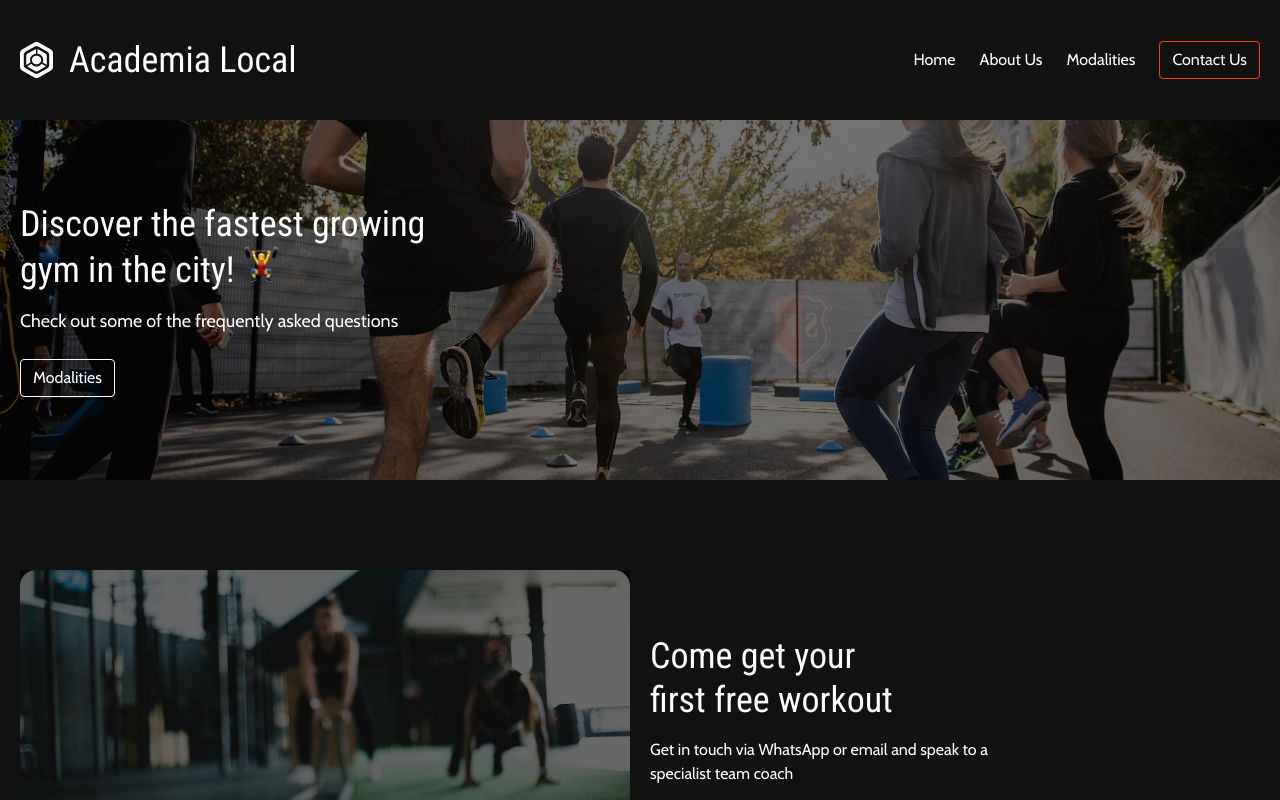
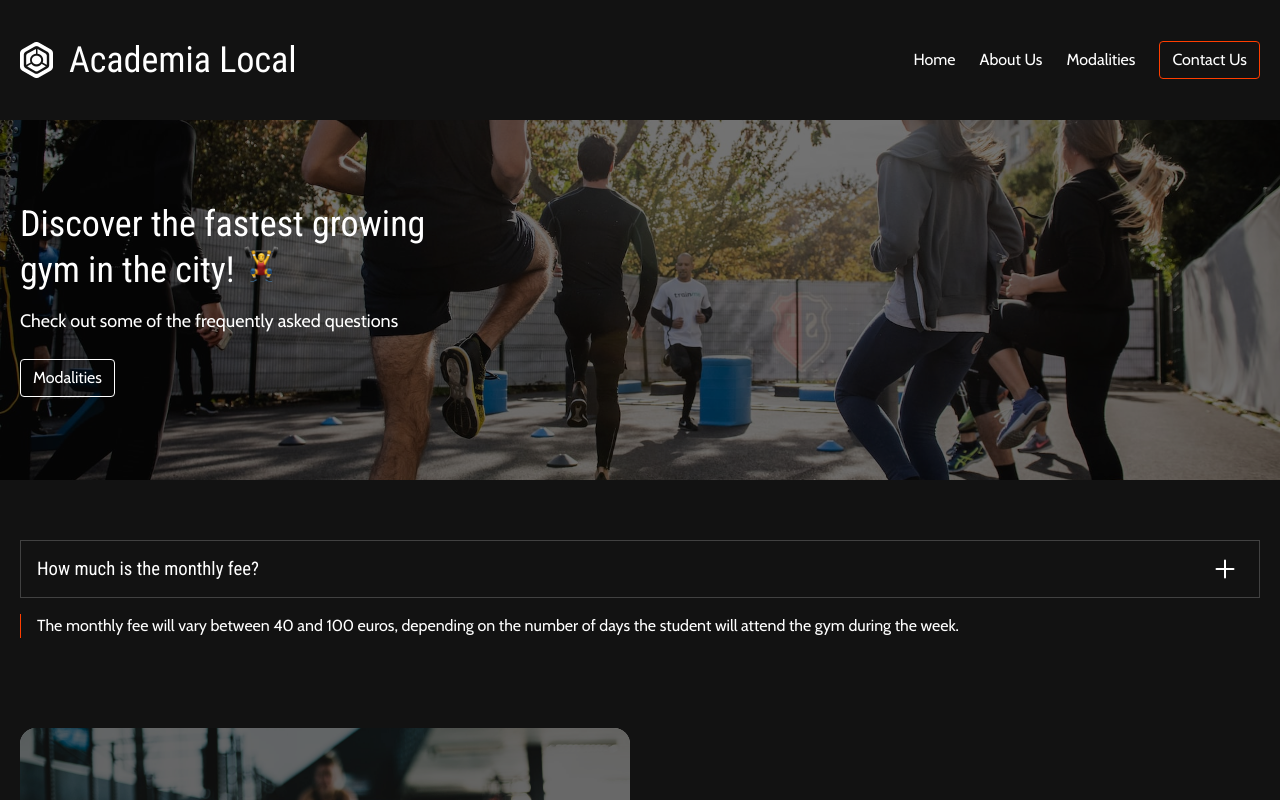
Before and after one commit to Vlosada7/academiaLocal, a SvelteKit app: page /aboutUs in a window 1280 px wide. Shown: the top 800 px of the page. Built offline with nearby package versions, Linux system fonts and the light colour scheme.

Commit message:
faq component design

```diff
--- a/src/lib/Footer.svelte
+++ b/src/lib/Footer.svelte
@@ -36,6 +36,7 @@
     position: absolute;
     inset: 0;
     background-color: var(--overlay);
+    border-radius: 16px;
   }
   img {
     border-radius: 16px;
--- /dev/null
+++ b/src/lib/Info.svelte
@@ -0,0 +1,35 @@
+<script>
+  import IconPlus from '$lib/assets/IconPlus.svelte'
+
+  export let question;
+  export let answer;
+
+</script>
+
+<div class="info">
+  <div class="question">
+    <h3>{question}</h3>
+    <IconPlus />
+  </div>
+  <div class="answer">
+    <p>{answer}</p>
+  </div>
+</div>
+
+<style>
+  .question {
+    display: flex;
+    align-items: center;
+    border: 1px solid var(--subtle);
+    padding: 17px 16px;
+  }
+  .question :global(svg) {
+    margin-left: auto;
+    margin-right: 8px;
+  }
+  .answer {
+    padding: 0 16px;
+    border-left: 1px solid var(--feat);
+    margin-top: 16px;
+  }
+</style>
--- a/src/routes/aboutUs/+page.svelte
+++ b/src/routes/aboutUs/+page.svelte
@@ -1,5 +1,6 @@
 <script>
   import Intro from "$lib/Intro.svelte"
+	import Info from "../../lib/Info.svelte";
 </script>
 
 <Intro
@@ -10,3 +11,18 @@
   btn = 'Modalities'
   href = '/modalities'
 />
+<section class="faq">
+  <div class="faq__wrapper wrap">
+    <Info
+      question = "How much is the monthly fee?"
+      answer = "The monthly fee will vary between 40 and 100 euros, depending on the number of days the student will attend the gym during the week."
+    />
+  </div>
+</section>
+
+
+<style>
+  .faq {
+    margin-top: 60px;
+  }
+</style>
```
Also changed, not shown: src/lib/assets/IconPlus.svelte (renamed from src/lib/assets/plus.svg).
